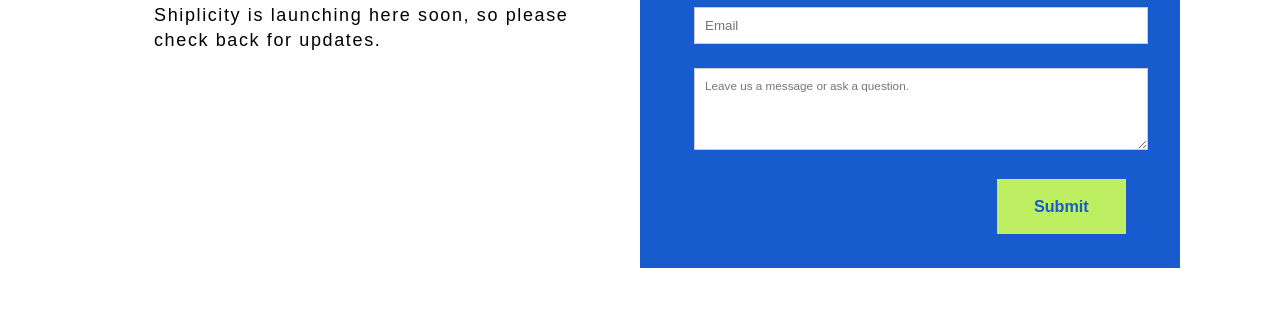
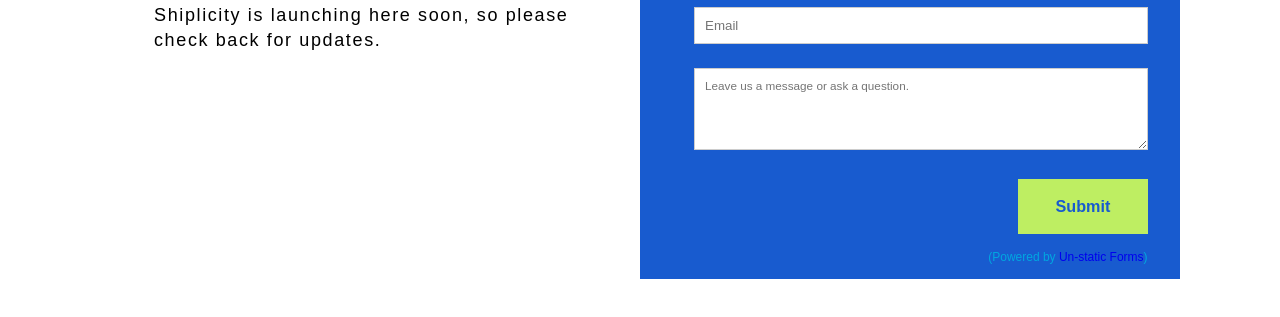
Before and after one commit to flagshipcompany/shiplicity-splash, a plain HTML site: page index.html in a window 1280 px wide. Shown: the part 361-678 px from the top of the page. Drawn offline with Linux system fonts and the light colour scheme; a web font is replaced by a local one.

Commit message:
Enables form.

```diff
--- a/index.html
+++ b/index.html
@@ -53,8 +53,9 @@
         textarea {
             resize: vertical; /* Allows vertical resizing only */
         }
-        .text-right {
+        .submit-container {
             text-align: right; /* Aligns the button to the right */
+            width: 105%;
         }
 
         body {
@@ -110,6 +111,19 @@
             color: #185BCF; /* Pantone 2388*/
             font-weight: 900;
         }
+        .attribution {
+            text-align: right;
+            color: #00A7E0;
+            width: 105%;
+            font-size: 0.8em;
+        }
+        .attribution a {
+            text-decoration: none;
+            width: 100%;
+        }
+        .no-bottom-padding {
+            padding-bottom: 0px;
+        }
     </style>
 </head>
 <body>
@@ -122,11 +136,11 @@
             <div class="dark-blue-subtitle font-black">The simple way to ship</div>
             <div class="font-light">Get ready to say goodbye to shipping stress, and hello to a new way to ship and save! Shiplicity is launching here soon, so please check back for updates.</div>
         </div>
-        <div class="column bg-main text-white">
+        <div class="column bg-main text-white no-bottom-padding">
             <div><h2 class="font-black">Can't wait?</h2></div>
             <div><p class="font-light">Fill in the form below, and we'll keep you in the loop!</p></div>
             <div>
-                <form action="#" method="post">
+                <form action="https://forms.un-static.com/forms/e71a4ade88021f34d2e9687bc64e7d05c877b193" method="post">
                     <div class="form-group">
                         <input type="text" id="first-name" name="first-name" placeholder="First name" required>
                     </div>
@@ -143,10 +157,14 @@
                         <textarea id="message" name="message" rows="4" placeholder="Leave us a message or ask a question." required></textarea>
                     </div>
 
-                    <div class="text-right">
+                    <div class="submit-container">
                         <button type="submit" class="submit-button font-bold">Submit</button>
                     </div>
                 </form>
+
+            </div>
+            <div class="attribution">
+                <p><small>(Powered by <a rel="nofollow" href="Un-static Forms">Un-static Forms</a>)</small></p>
             </div>
         </div>
     </div>
```
